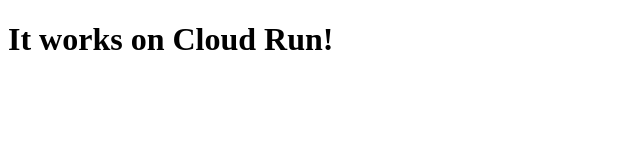
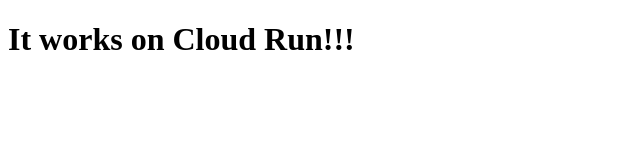
Before and after one commit to SPARX-CS/myspirits-web, a plain HTML site: page index.html in a window 1280 px wide. Shown: the full height of the page, 0-640 px from the left. Drawn offline with Linux system fonts and the light colour scheme.

Commit message:
Update index.html

```diff
--- a/index.html
+++ b/index.html
@@ -1,2 +1,2 @@
 <!doctype html><meta charset="utf-8"><title>MySpirits</title>
-<h1>It works on Cloud Run!</h1>
+<h1>It works on Cloud Run!!!</h1>
```
